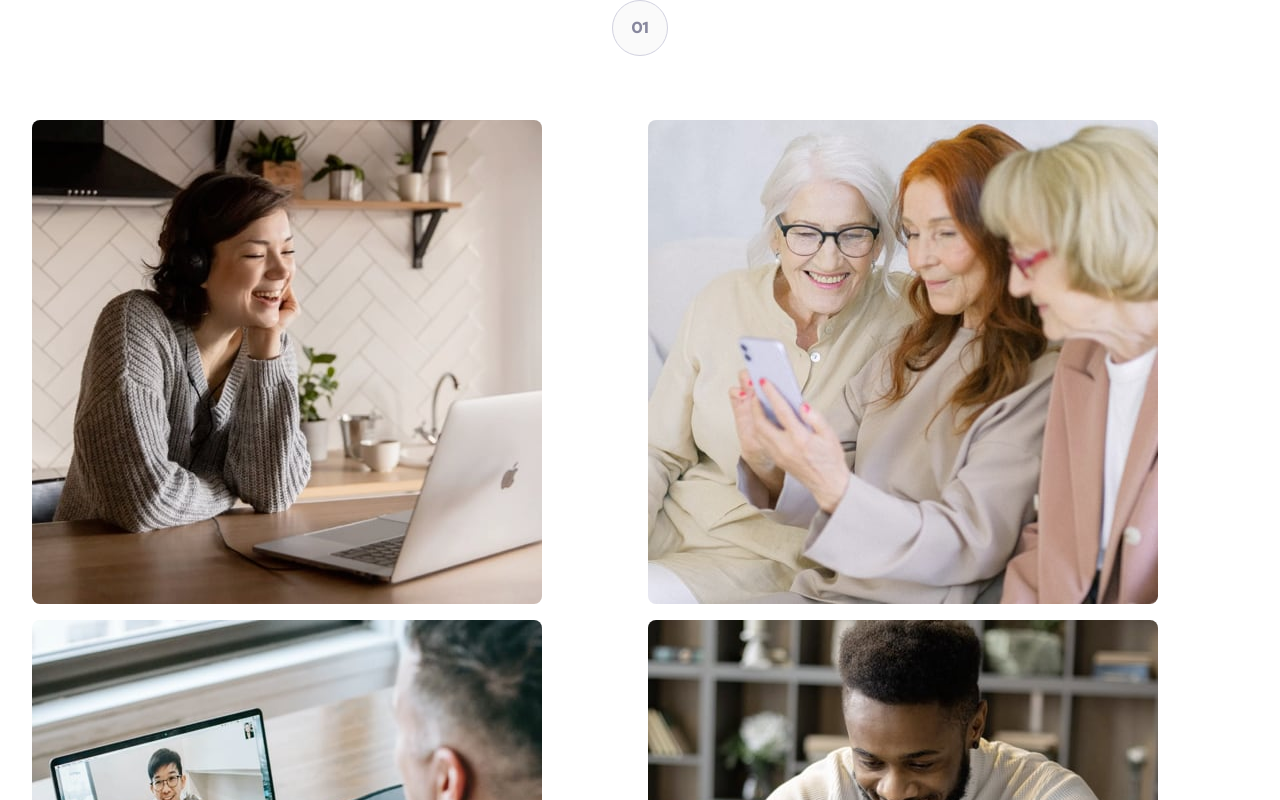
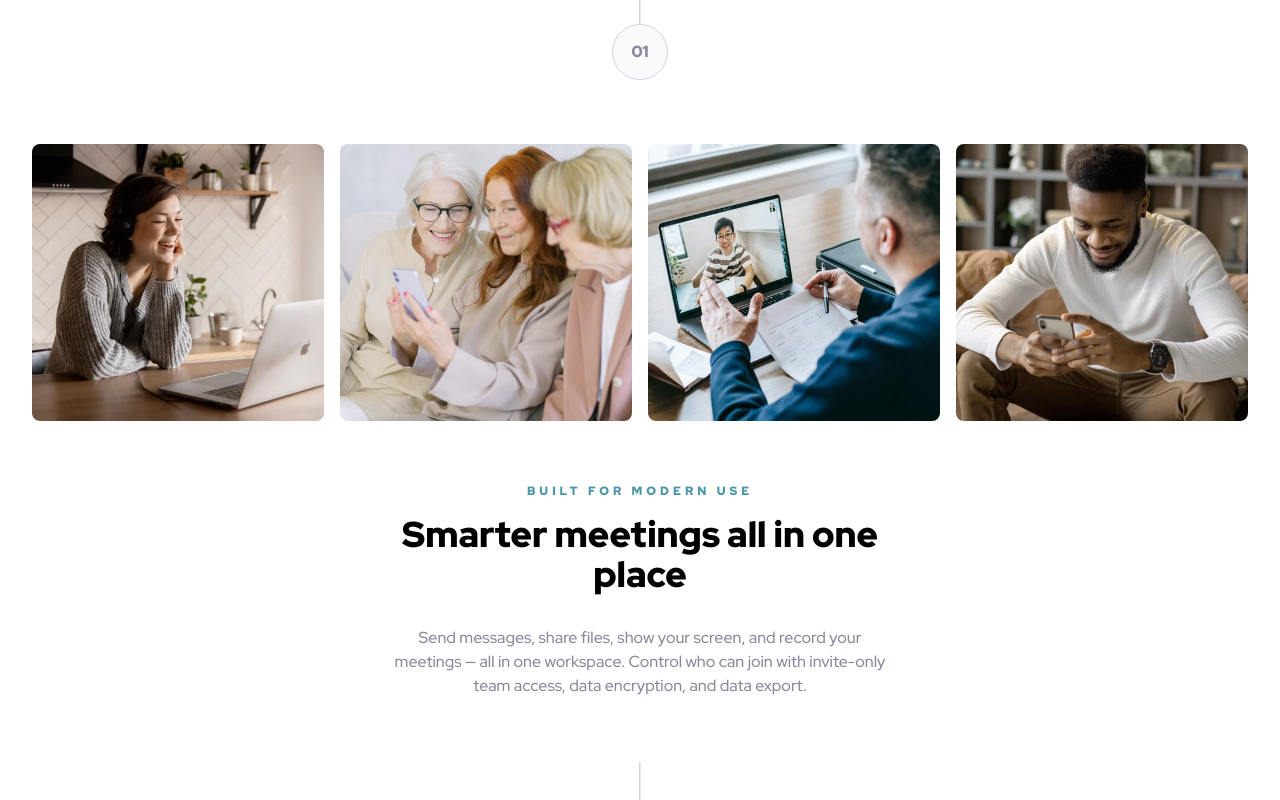
Before and after one commit to raswonders/meet-landing-page, a React (Vite) app: page / in a window 1280 px wide. Shown: the part 1140-1940 px from the top of the page. Built offline with nearby package versions, Linux system fonts and the light colour scheme.

Commit message:
add tablet styles to MainContent

```diff
--- a/src/components/MainContent.tsx
+++ b/src/components/MainContent.tsx
@@ -2,9 +2,9 @@ import { VerticalIndicator } from "./VerticalIndicator";
 
 export function MainContent() {
   return (
-    <main className="p-8 pb-16">
+    <main className="p-8 sm:pt-14 pb-16 flex flex-col items-center">
       <VerticalIndicator>01</VerticalIndicator>
-      <div className="my-16 grid grid-cols-2 grid-rows-2 gap-4">
+      <div className="my-16 grid grid-cols-2 sm:grid-cols-4 grid-rows-2 sm:grid-rows-1 gap-4">
         <img
           src="/assets/mobile/image-woman-in-videocall.jpg"
           alt=""
@@ -27,7 +27,7 @@ export function MainContent() {
         />
       </div>
 
-      <div className="flex flex-col items-center text-center">
+      <div className="flex flex-col items-center text-center max-w-lg">
         <h2 className="text-cyan-600 text-xs font-black uppercase tracking-[0.25rem] mb-4 leading-[1.1]">
           Built for modern use
         </h2>
```
